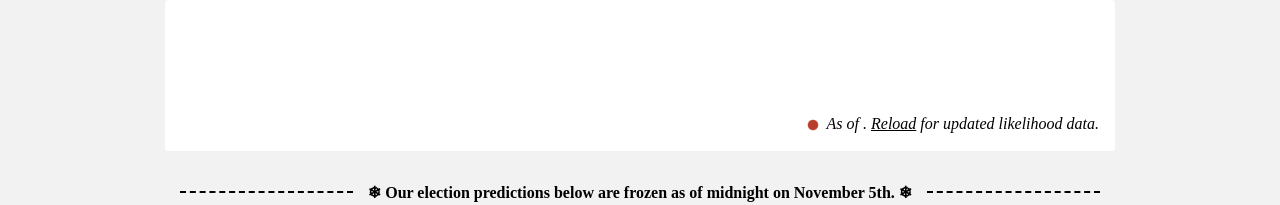
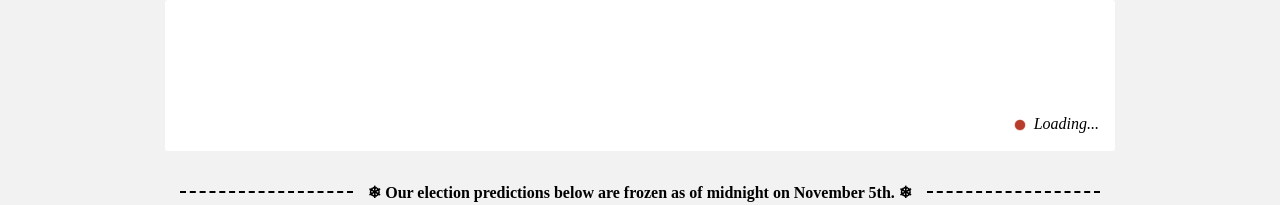
Before and after one commit to BPR-Data-Team/ElectionModel2024-site, a Next.js app: page / in a window 1280 px wide. Shown: the part 285-490 px from the top of the page. Built offline with nearby package versions, Linux system fonts and the light colour scheme; no server answers; a web font is replaced by a local one.

Commit message:
small change to loading

```diff
--- a/src/components/modules/LiveElectionModule.tsx
+++ b/src/components/modules/LiveElectionModule.tsx
@@ -306,7 +306,7 @@ export default function LiveElectionModule(
               <circle cx="8" cy="8" r="5" fill="var(--republican-red)" />
               <circle cx="8" cy="8" r="5" className={styles.pulsingCircle} />
             </svg>
-            As of {loadTime}. <a className={styles.linkText} href="#likelihood" onClick={() => window.location.reload()}>Reload</a> for updated likelihood data.
+            Loading...
           </p>
         </div>
       )}
```
